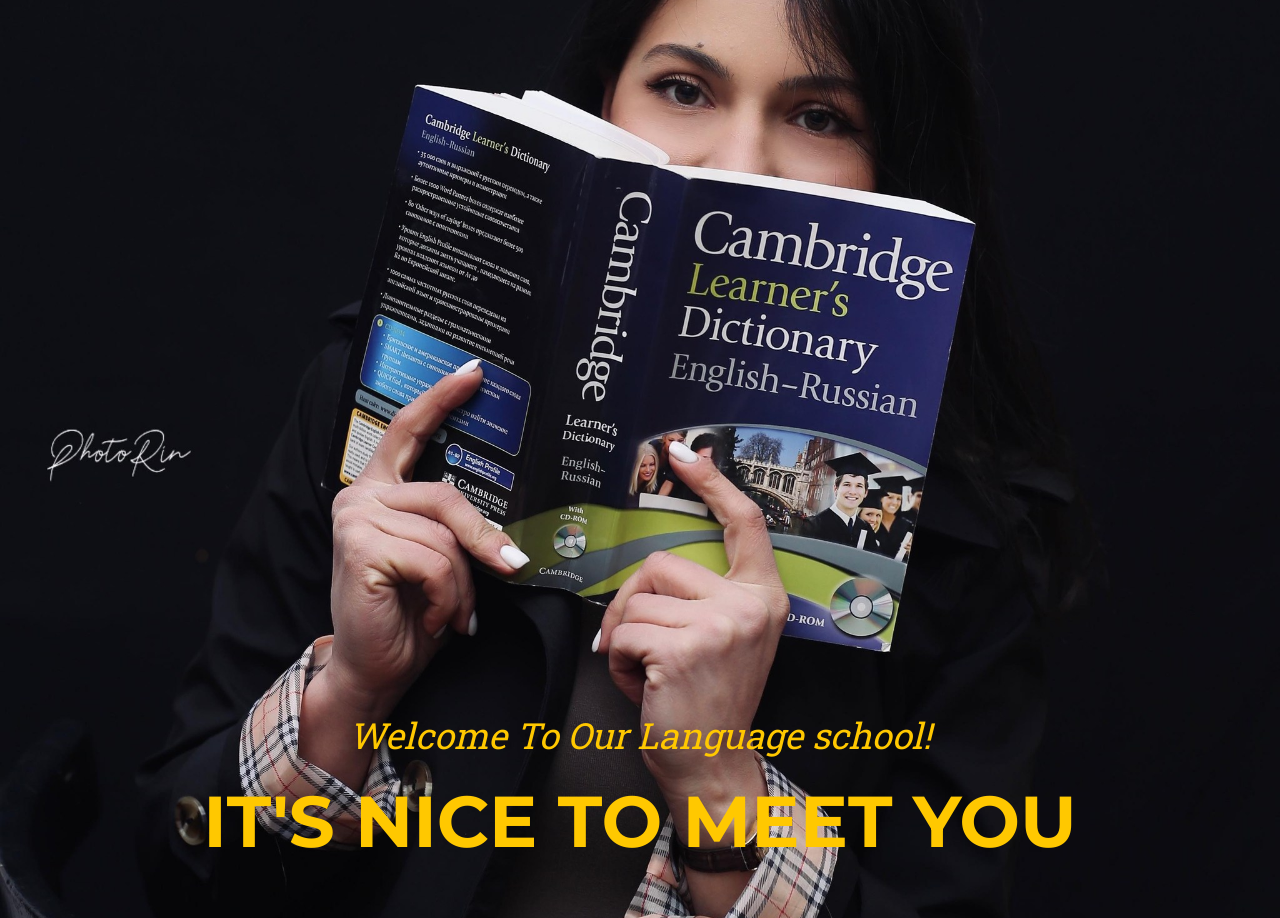
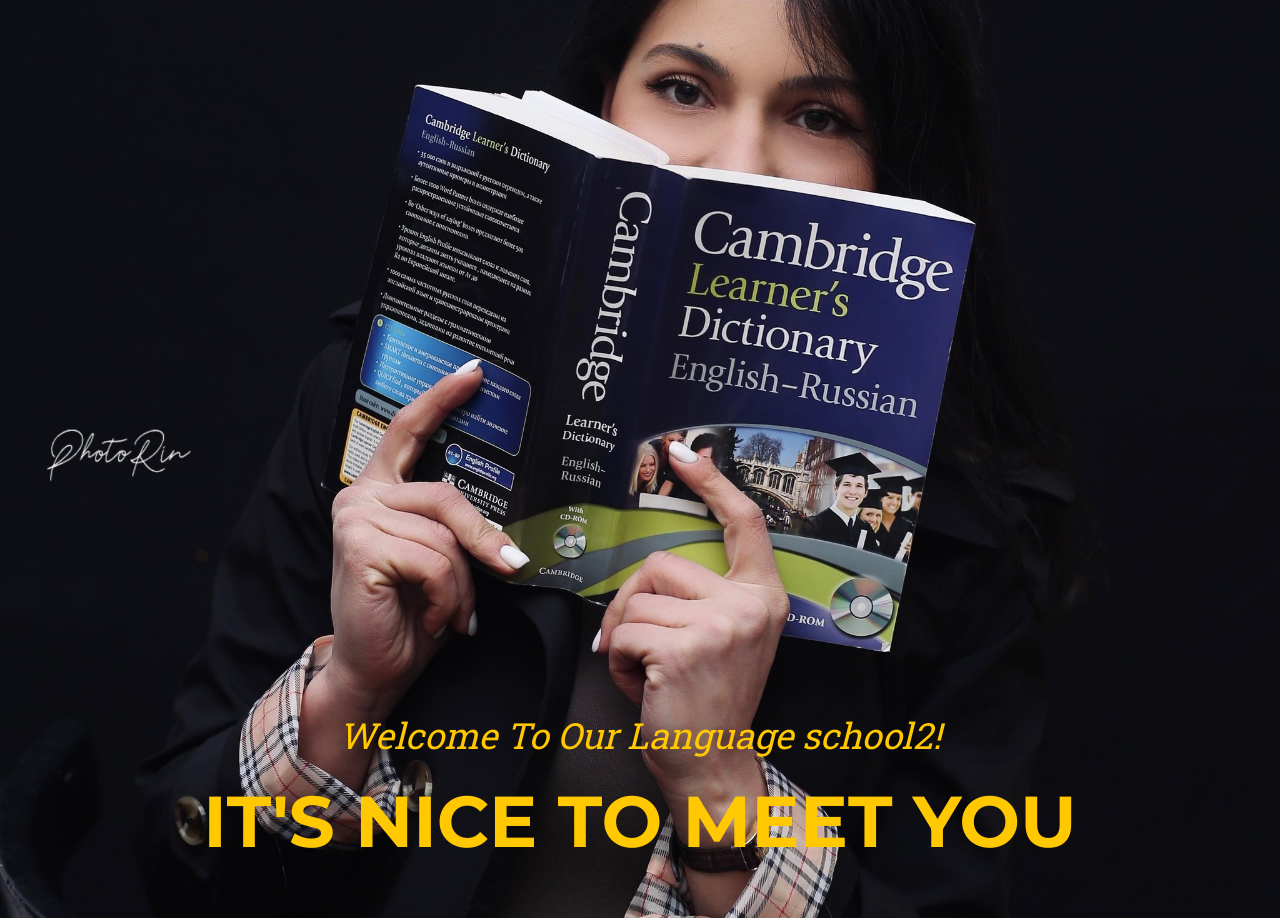
Before and after one commit to ssahak93/ssahak93.github.io, a plain HTML site: page index.html in a window 1280 px wide. Shown: the part 83-1001 px from the top of the page. Drawn offline with nearby package versions, Linux system fonts and the light colour scheme.

Commit message:
test commit

```diff
--- a/index.html
+++ b/index.html
@@ -41,7 +41,7 @@
         <!-- Masthead-->
         <header class="masthead">
             <div class="container">
-                <div class="masthead-subheading yelow-text">Welcome To Our Language school!</div>
+                <div class="masthead-subheading yelow-text">Welcome To Our Language school2!</div>
                 <div class="masthead-heading text-uppercase yelow-text">It's Nice To Meet You</div>
                 <a class="btn btn-primary btn-xl text-uppercase" href="#services">Tell Me More</a>
             </div>
```
